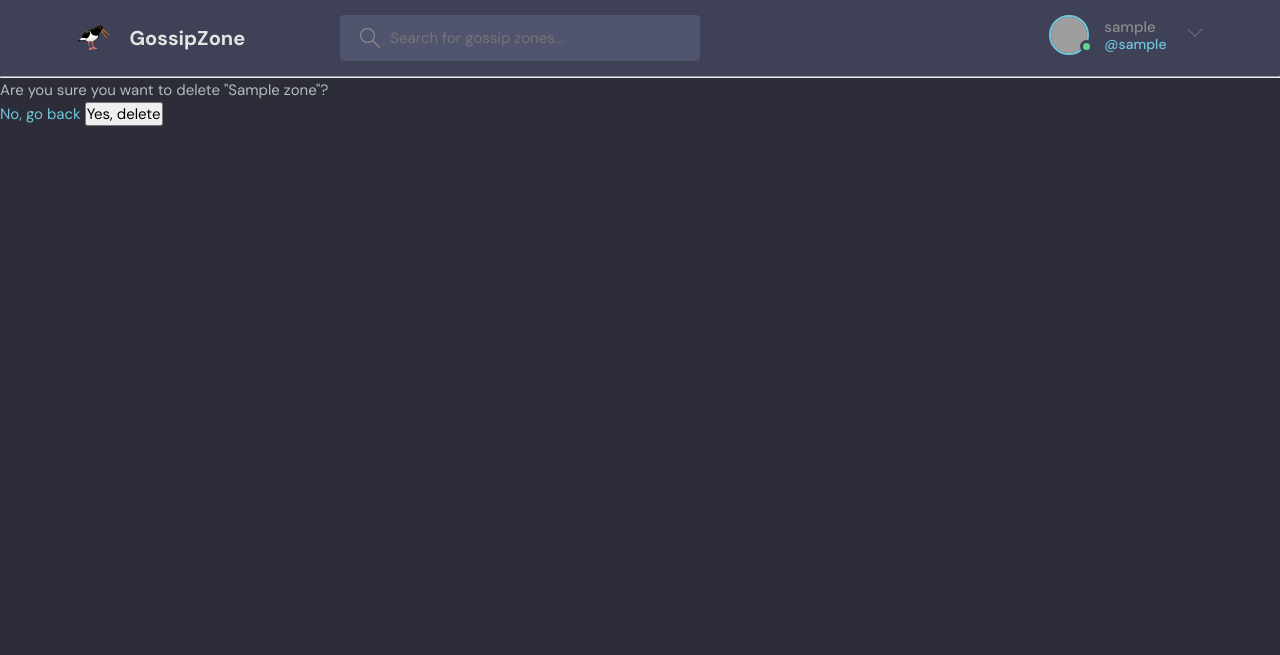
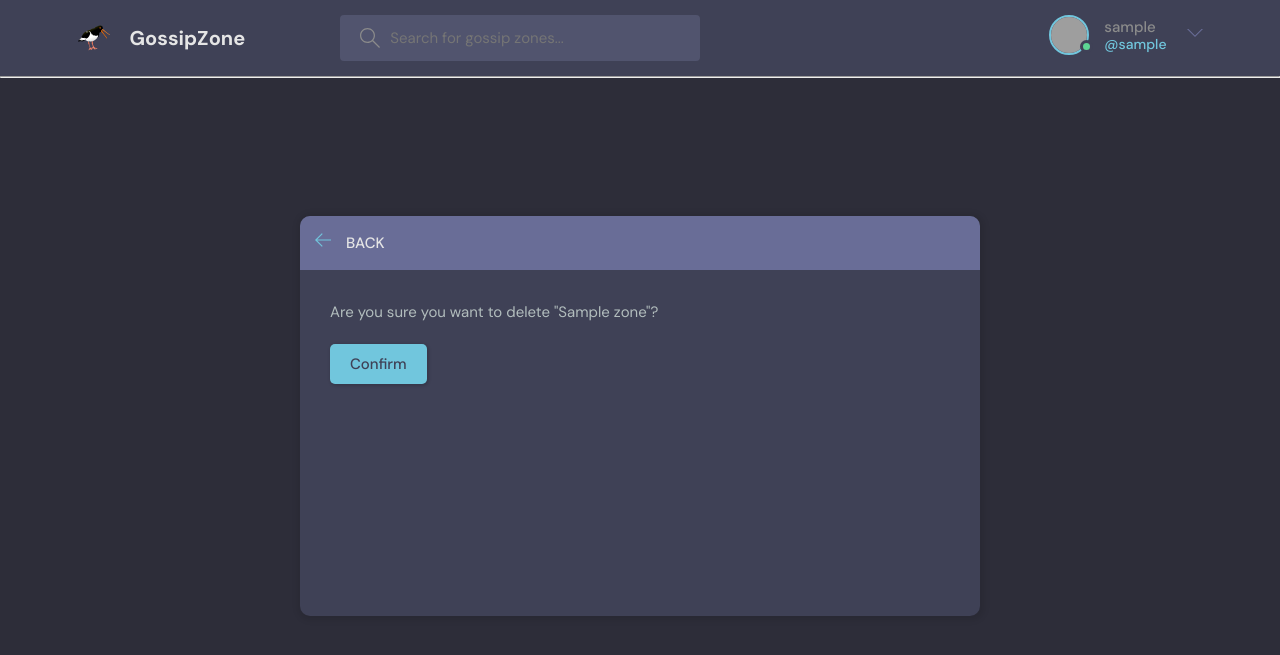
Before and after one commit to muratcanakcay/Django-App, a Django app: page /delete-zone/1 in a window 1280 px wide. Shown: the top 655 px of the page. Run offline with Django 4.2, Linux system fonts and the light colour scheme; a user stored in the database is signed in; tables that the repository leaves empty hold one stand-in row (values such as "Sample post"); grey boxes are pictures that could not be loaded.

Commit message:
update delete gossip template

```diff
--- a/gossipzone/base/templates/base/delete.html
+++ b/gossipzone/base/templates/base/delete.html
@@ -1,12 +1,37 @@
 {% extends 'main.html' %}
 
 {% block content %}
+    <main class="delete-item layout">
+        <div class="container">
+            <div class="layout__box">
+                <div class="layout__boxHeader">
+                    <div class="layout__boxTitle">
+                        <a href="{{request.META.HTTP_REFERER}}">
+                            <svg version="1.1" xmlns="http://www.w3.org/2000/svg" width="32" height="32"
+                                viewBox="0 0 32 32">
+                                <title>Back</title>
+                                <path
+                                    d="M13.723 2.286l-13.723 13.714 13.719 13.714 1.616-1.611-10.96-10.96h27.625v-2.286h-27.625l10.965-10.965-1.616-1.607z">
+                                </path>
+                            </svg>
+                        </a>
+                        <h3>Back</h3>
+                    </div>
+                </div>
+                <div class="layout__body">
+                    <form class="form" method="POST" action="">
+                        {% csrf_token %}
+                        <div class="form__group">
+                            <p>Are you sure you want to delete "{{obj}}"?</p>
+                        </div>
 
-<form method="POST" action="">
-    {% csrf_token %}
-    <p>Are you sure you want to delete "{{obj}}"?</p>
-    <a href="{{request.META.HTTP_REFERER}}">No, go back</a>
-    <input type="submit" value="Yes, delete"/>
-</form>
+                        <div class="for__group">
+                            <input class="btn btn--main" type="submit" value="Confirm" />
+                        </div>
 
+                    </form>
+                </div>
+            </div>
+        </div>
+    </main>
 {% endblock content %}
--- a/gossipzone/base/views.py
+++ b/gossipzone/base/views.py
@@ -177,7 +177,7 @@ def deleteGossip(request, pk):
 
     if request.method == 'POST':
         gossip.delete()
-        return redirect('zone', pk=gossip.zone.id) #refresh page
+        return redirect('home') #return to homepage
 
     return render(request, 'base/delete.html', {'obj': gossip })
 
--- a/gossipzone/static/styles/style.css
+++ b/gossipzone/static/styles/style.css
@@ -928,7 +928,7 @@ a {
 }
 
 .zone__top svg,
-.thread__top svg {
+.gossip__top svg {
   width: 1.6rem;
   height: 1.6rem;
   fill: var(--color-light);
@@ -1047,13 +1047,13 @@ a {
   height: 64%;
 }
 
-.threads h3 {
+.gossips h3 {
   text-transform: uppercase;
   font-weight: 500;
   color: var(--color-gray);
 }
 
-.threads {
+.gossips {
   background: var(--color-bg);
   border-radius: 0.7rem;
   overflow-y: auto;
@@ -1062,37 +1062,37 @@ a {
   padding: 0 2rem 4rem 2rem;
 }
 
-.thread {
+.gossip {
   border-left: 2px solid var(--color-dark);
   padding-left: 1rem;
   margin: 2rem 0;
   padding: 2rem;
 }
 
-.thread__top {
+.gossip__top {
   display: flex;
   align-items: center;
   justify-content: space-between;
 }
 
-.thread__top svg {
+.gossip__top svg {
   fill: var(--color-dark-light);
 }
 
-.thread__author {
+.gossip__author {
   display: flex;
   align-items: center;
   gap: 1.5rem;
   font-size: 1.4rem;
 }
 
-.thread__authorInfo {
+.gossip__authorInfo {
   display: flex;
   align-items: center;
   gap: 1rem;
 }
 
-.thread__details {
+.gossip__details {
   font-size: 1.4rem;
   margin-top: 0.5rem;
 }
```
Also changed, not shown: gossipzone/base/templates/base/delete_old.html (added, +12 -0 lines), gossipzone/base/templates/base/zone.html (+21 -15 lines).
